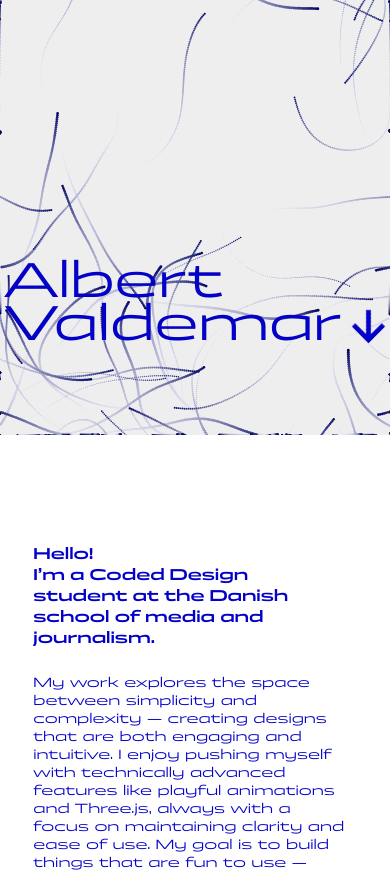
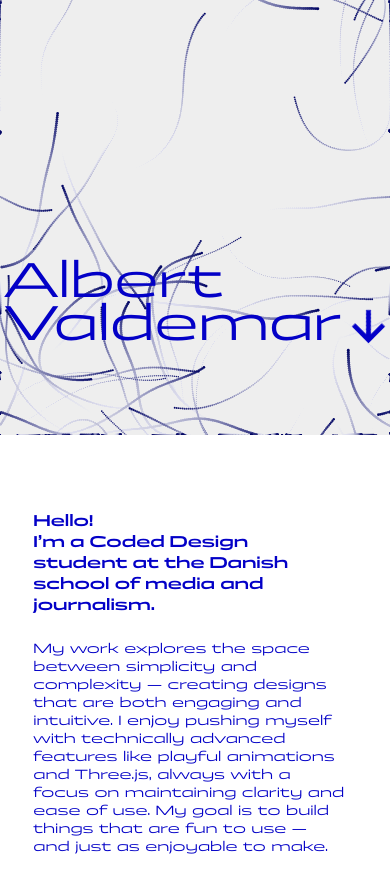
Before and after one commit to albertcaspersen/portfolie, a Vue app: page /about in a window 390 px wide. Shown: the part 409-1281 px from the top of the page. Built offline with nearby package versions, Linux system fonts and the light colour scheme.

Commit message:
fix: ommig height

```diff
--- a/src/About.vue
+++ b/src/About.vue
@@ -463,7 +463,7 @@ onBeforeUnmount(() => {
 
     .omMig {
         font-size: 1rem;
-        margin-top: 22vh; /* Finjuster den vertikale position */
+        margin-top: 18vh; /* Finjuster den vertikale position */
         max-width: 80vw;
     }
 
```
